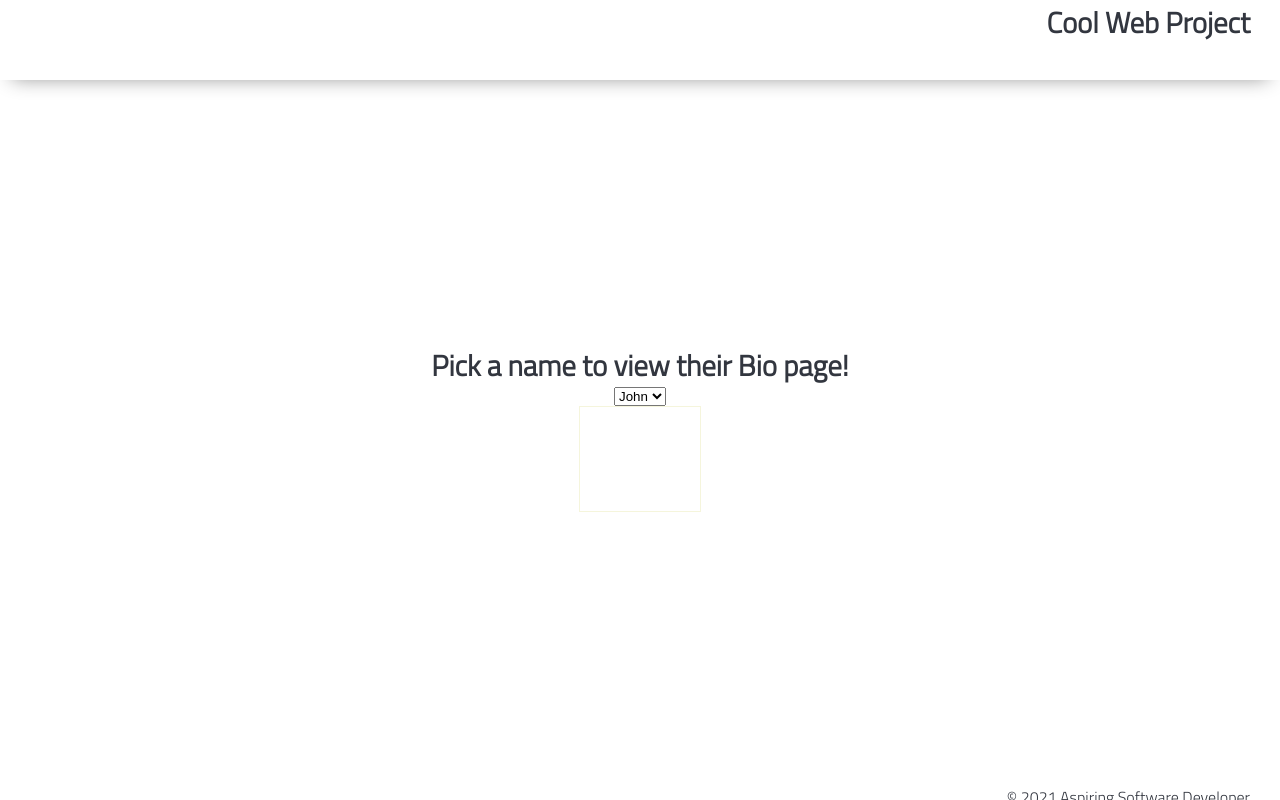
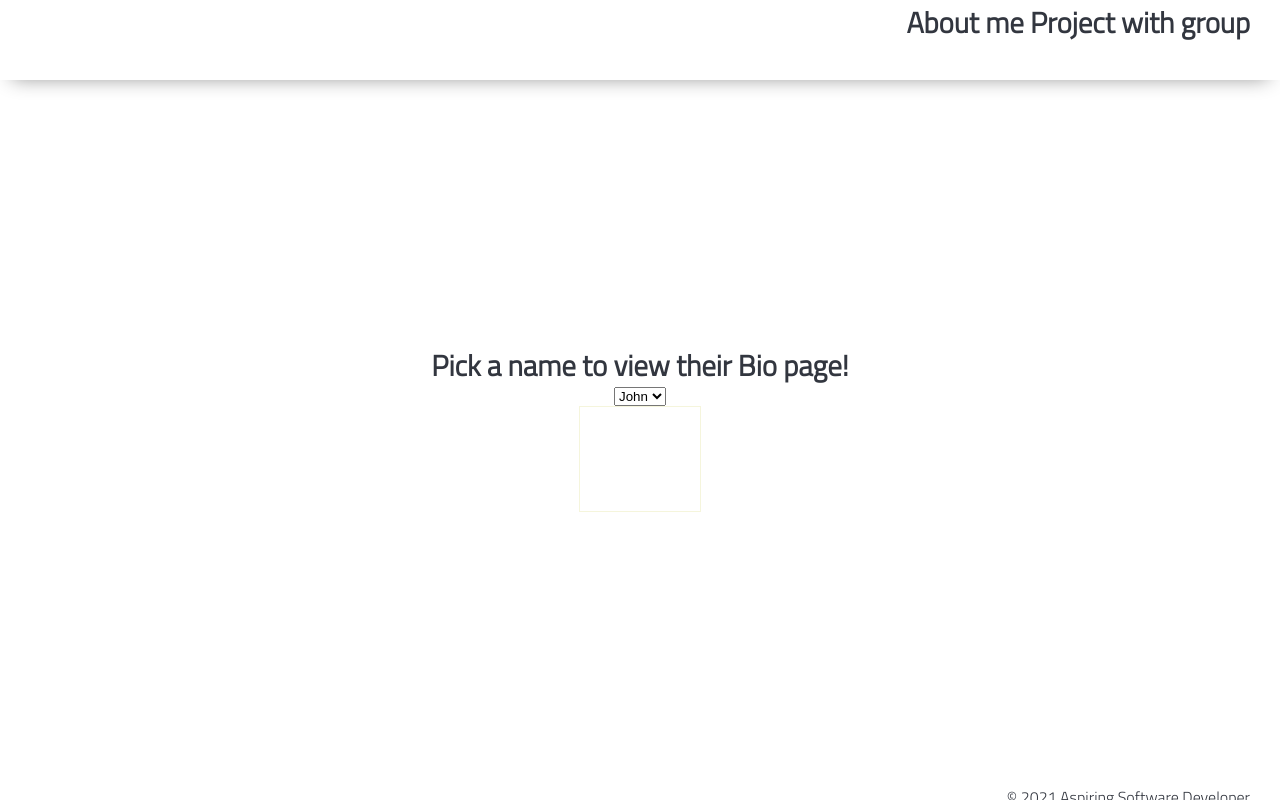
Before and after one commit to alchemycodelab/onboarding-week-about-me-group-js, a plain HTML site: page index.html in a window 1280 px wide. Drawn offline with Linux system fonts and the light colour scheme.

Commit message:
updated title and h1 header

```diff
--- a/index.html
+++ b/index.html
@@ -9,12 +9,12 @@
     <link rel="stylesheet" href="./styles/reset.css">
     <link rel="stylesheet" href="./styles/global.css">
     <link rel="stylesheet" href="styles/style.css">
-    <title>Cool Web</title>
+    <title>About me group project demo</title>
 </head>
 
 <body>
     <header>
-        <h2>Cool Web Project</h2>
+        <h2>About me Project with group</h2>
     </header>
 
     <main>
```
